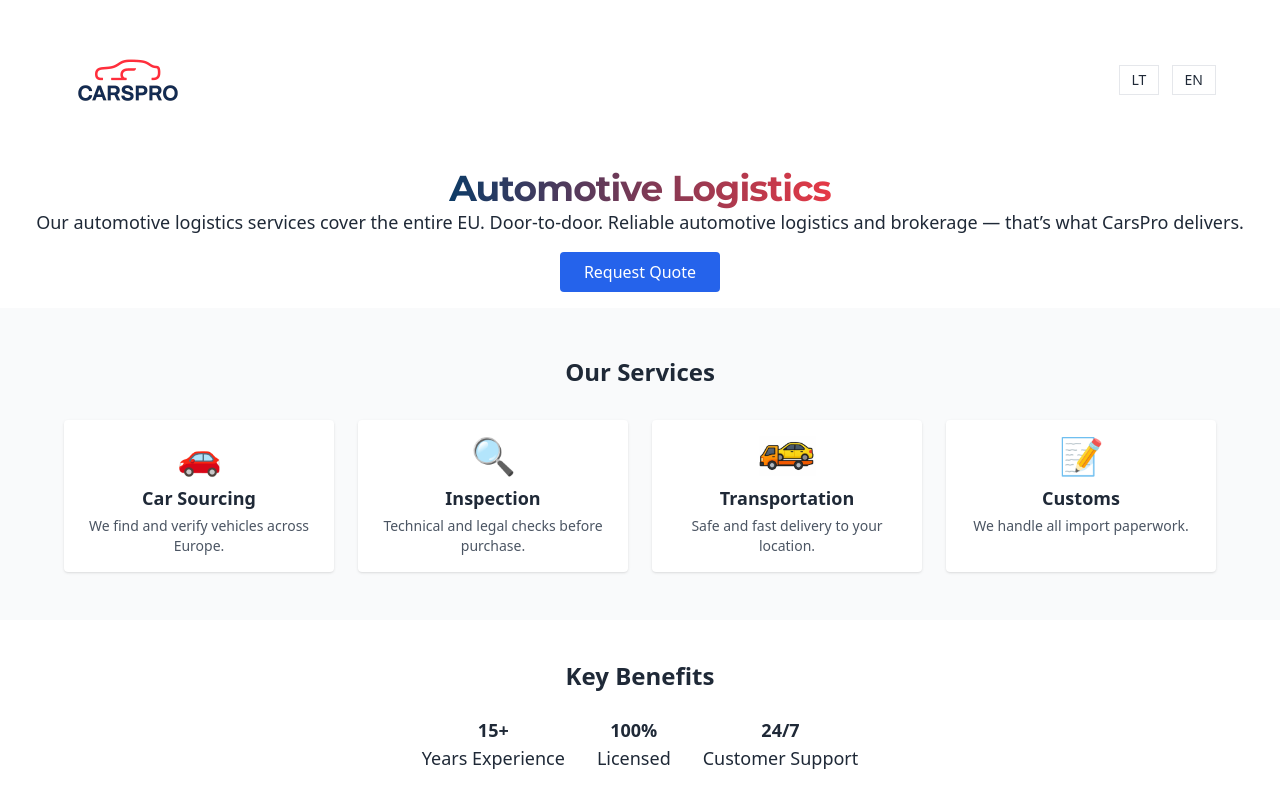
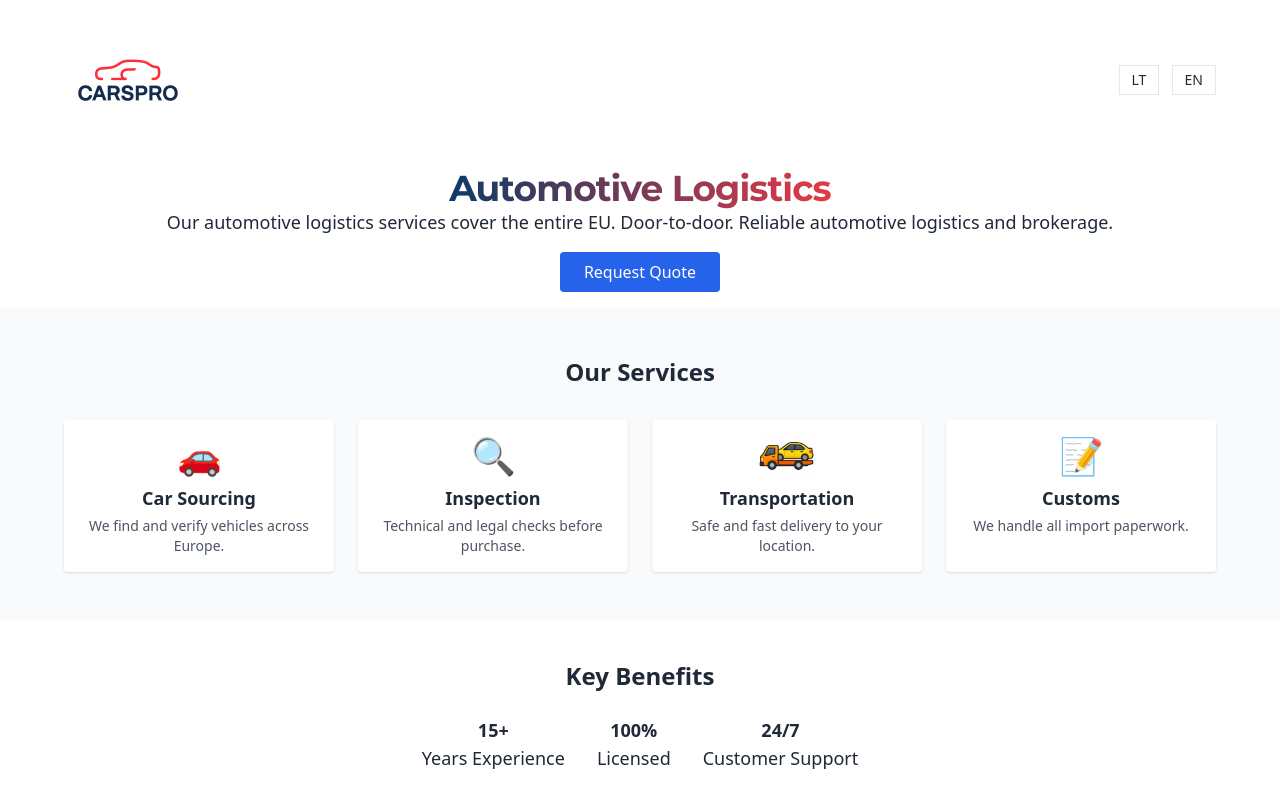
Before and after one commit to AlexOnn/carspro, a plain HTML site: page index.html in a window 1280 px wide. Shown: the top 800 px of the page. Drawn offline with nearby package versions, Linux system fonts and the light colour scheme.

Commit message:
Update index.html

```diff
--- a/index.html
+++ b/index.html
@@ -47,7 +47,7 @@
      </span>
     </h1>
 
-      <p class="text-lg mb-4" data-i18n="subtitle">Our automotive logistics services cover the entire EU. Door-to-door. Reliable automotive logistics and brokerage — that’s what CarsPro delivers.</p>
+      <p class="text-lg mb-4" data-i18n="subtitle">Our automotive logistics services cover the entire EU. Door-to-door. Reliable automotive logistics and brokerage.</p>
       <a href="#form" class="inline-block bg-blue-600 text-white px-6 py-2 rounded hover:bg-blue-700" data-i18n="cta">Request Quote</a>
     </div>
   </header>
```
